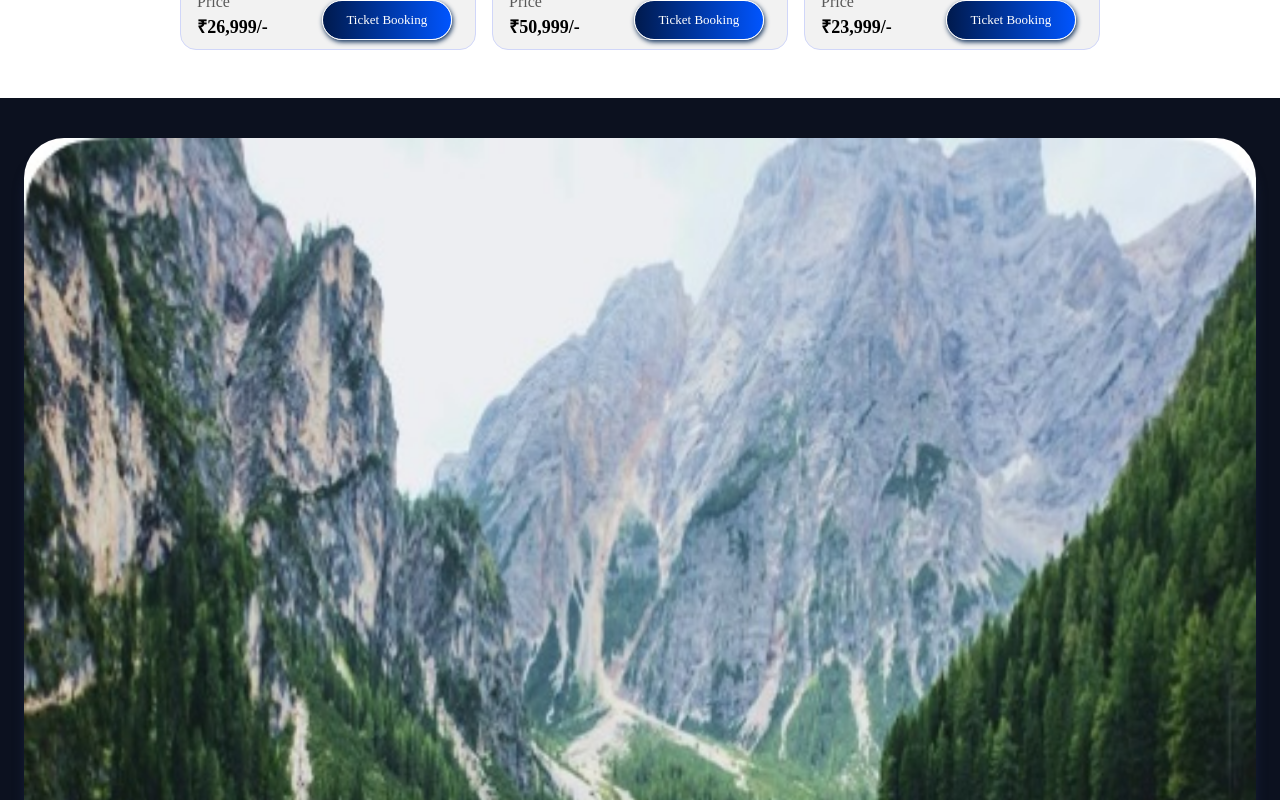
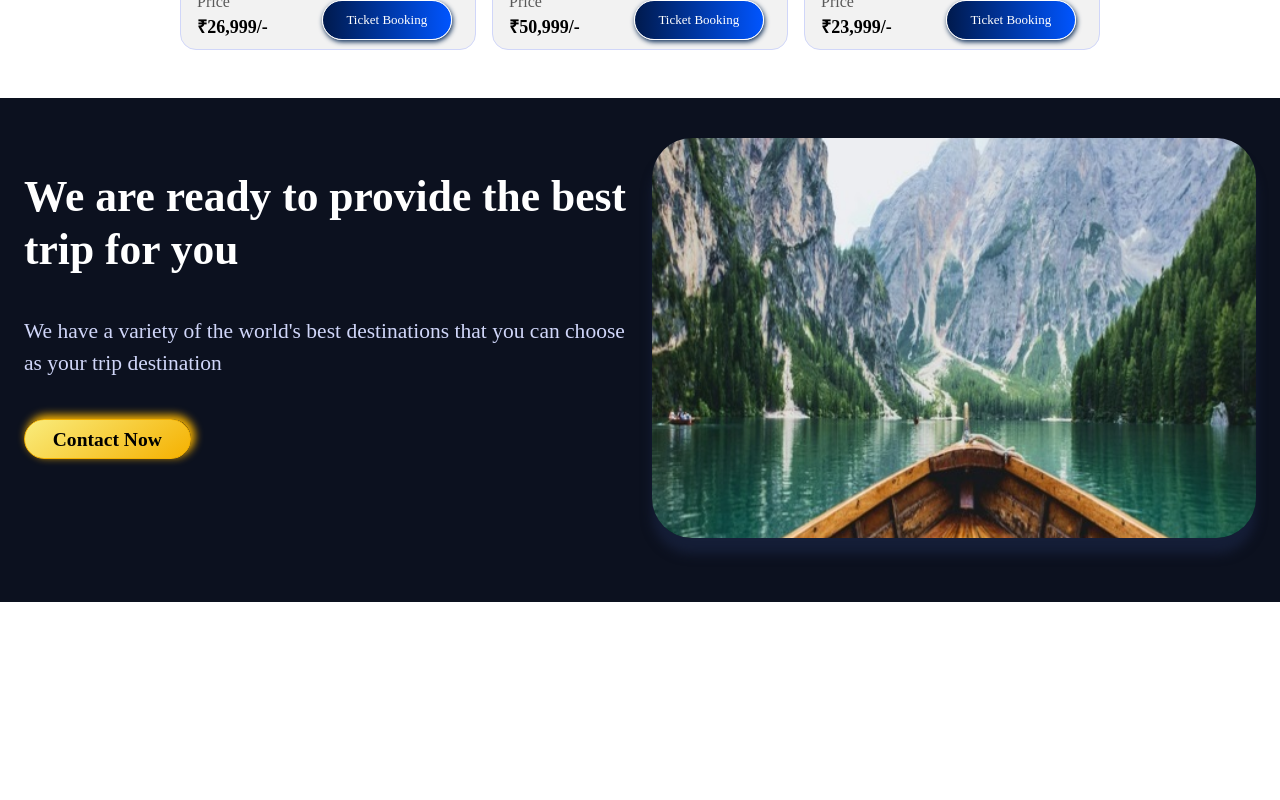
Before and after one commit to Fajarudheen-PA/ledgerWeb-travels-React, a React (Create React App) app: page / in a window 1280 px wide. Shown: the part 1720-2520 px from the top of the page. After the commit the page ends 2322 px from the top, so only its background shows below. Built offline with nearby package versions, Linux system fonts and the light colour scheme.

Commit message:
updated ToContact module with responsive behaviour

```diff
--- a/src/components/ToContact/ToContact.css
+++ b/src/components/ToContact/ToContact.css
@@ -14,6 +14,8 @@
 }
 .tocontact__right {
   width: 100%;
+  display: flex;
+  justify-content: center;
 }
 .tocontact__main-head {
   color: #ffffff;
@@ -23,7 +25,7 @@
   margin-bottom: 16px;
 }
 .tocontact__desc {
-  font-size: calc(11px + 0.9vw);
+  font-size: calc(10px + 0.9vw);
   color: #d0d6f9;
   font-weight: 400;
   margin-bottom: 24px;
@@ -31,7 +33,7 @@
 .tocontact__btn {
   display: flex;
   border-radius: 2.3rem;
-  width: 130px;
+  width: calc(130px + 0.9vw);
   min-width: 100px;
   height: 40px;
   font-size: 15px;
@@ -57,4 +59,38 @@
   border-radius: 40px;
   margin-bottom: 24px;
   box-shadow: 0px 16px 11px 0px #151e37;
+}
+
+@media (min-width: 601px) and (max-width: 768px) {
+  .tocontact__btn {
+    font-size: calc(9px + 0.9vw);
+  }
+  .tocontact__image {
+    width: 80%;
+  }
+}
+@media (min-width: 769px) {
+  .tocontact__wrap {
+    flex-wrap: nowrap;
+    flex-direction: row;
+    gap: 2%;
+  }
+  .tocontact__left {
+    width: 50%;
+    padding: 32px 0;
+  }
+  .tocontact__right {
+    width: 50%;
+  }
+  .tocontact__btn {
+    width: calc(155px + 0.9vw);
+    font-size: calc(8px + 0.9vw);
+    margin: unset;
+  }
+  .tocontact__desc {
+    margin: 40px 0;
+  }
+  .tocontact__image {
+    max-height: 400px;
+  }
 }/*# sourceMappingURL=ToContact.css.map */
--- a/src/components/ToContact/ToContact.scss
+++ b/src/components/ToContact/ToContact.scss
@@ -16,6 +16,8 @@
     }
     &__right{
         width: 100%;
+        display: flex;
+        justify-content: center;
     }
     &__main-head{
         color: $color-white;
@@ -25,7 +27,7 @@
         margin-bottom: $spacer-3;
     }
     &__desc{
-        font-size: calc(11px + 0.9vw);
+        font-size: calc(10px + 0.9vw);
         color: $color-grey;
         font-weight: $font-regular;
         margin-bottom: $spacer-4;
@@ -33,7 +35,7 @@
     &__btn{
         display: flex;
         border-radius: 2.3rem;
-        width: 130px;
+        width: calc(130px + 0.9vw);
         min-width: 100px;
         height: 40px;
         font-size: 15px;
@@ -60,3 +62,41 @@
         box-shadow: 0px 16px 11px 0px $color-blue-4;
     }
 }
+
+@include mobile-pro{
+    .tocontact{
+        &__btn{
+            font-size: calc(9px + 0.9vw);
+        }
+        &__image{
+            width: 80%;
+        }
+    }
+}
+@include tablet-desktop{
+    .tocontact{
+        &__wrap{
+            flex-wrap: nowrap;
+            flex-direction: row;
+            gap: 2%;
+        }
+        &__left{
+            width: 50%;
+            padding: $spacer-5 0;
+        }
+        &__right{
+            width: 50%;
+        }
+        &__btn{
+            width: calc(155px + 0.9vw);
+            font-size: calc(8px + 0.9vw);
+            margin: unset;
+        }
+        &__desc{
+            margin: $spacer-6 0;
+        }
+        &__image{
+            max-height: 400px;
+        }
+    }
+}
```
Also changed, not shown: 1 other file (tests, documents, lock files or other folders).
